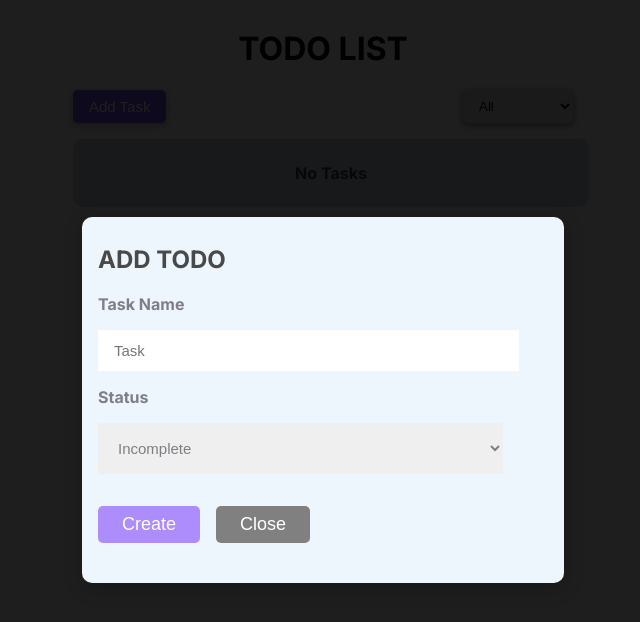
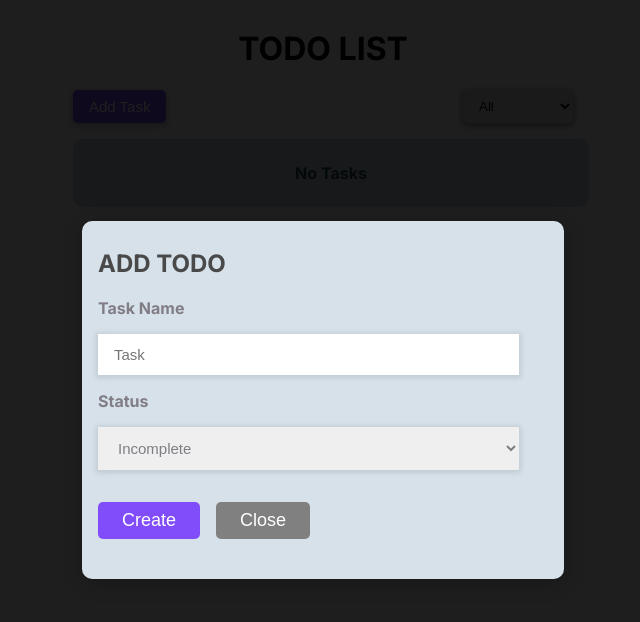
Before and after one commit to wx-it/reactjs-to-do-app, a React (Create React App) app: page / in a window 1280 px wide. Both pictures are taken after a click on the button "Add Task". Shown: the top 622 px of the page, without its empty margins (317-957 px from the left). Built offline with nearby package versions, Linux system fonts and the light colour scheme.

Commit message:
fixed exit animtion

```diff
--- a/src/App.js
+++ b/src/App.js
@@ -1,5 +1,5 @@
 import { useState } from "react";
-import { motion } from "framer-motion";
+import { AnimatePresence, motion } from "framer-motion";
 import Modal from "./components/modal/Modal";
 import Tasks from "./components/tasks/Tasks";
 import CreateTask from "./components/createTask/CreateTask";
@@ -34,9 +34,6 @@ function checkBtn(id) {
 const [showTask, setShowTask] = useState(true)
 
 function removeTask(id){
-  setTimeout(()=>{
-    setShowTask(false)
-  }, 4000)
   setTasks(tasks => tasks.filter(task => task.id !== id))
 }
 
@@ -47,8 +44,11 @@ return (
       </header>
 
       <main>
+        <AnimatePresence initial={false} mode="wait" >
         {modalOpen && <Modal tasks={tasks} createTask={createTask} modalOpen={modalOpen} handleClose={close} />}
+        </AnimatePresence>
         <CreateTask modalOpen={modalOpen} open={open} close={close} />
+
         <Tasks tasks={tasks} checkBtn={checkBtn} removeTask={removeTask} showTask={showTask} />
       </main>
     </div>
--- a/src/components/backdrop/Backdrop.jsx
+++ b/src/components/backdrop/Backdrop.jsx
@@ -9,7 +9,7 @@ const Backdrop = ({children, onClick}) => {
     className="backdrop"
     onClick={onClick}
     initial={{opacity: 0}}
-    animate={{opacity: 1}}
+    animate={{opacity: 1, zIndex: 1,}}
     exit={{opacity: 0}}
 
     >
--- a/src/components/modal/Modal.jsx
+++ b/src/components/modal/Modal.jsx
@@ -3,14 +3,7 @@ import Backdrop from "../backdrop/Backdrop"
 import { useState } from "react"
 import "./modal.css"
 
-const Modal = ({handleClose, createTask}) => {
-
-const dropIn={
-  hidden:{ y:"-100vh", opacity: 0 },
-  visible:{y:"0", opacity: 1, transition:{ duration: 0.1, type: "spring", damping:20, stifness: 500 } },
-  exit:{y:"100vh", opacity:0}
-}
-
+const Modal = ({handleClose, createTask, modalOpen}) => {
 
 const [text, setText] = useState('')
 const [select, setSelect] = useState('')
@@ -31,11 +24,11 @@ const onSubmit= (e)=>{
     <Backdrop onClick={handleClose} >
 
         <motion.div
+        key="modal"
         onClick={(e)=> e.stopPropagation()}
-        variants={dropIn}
-        initial="hidden"
-        animate="visible"
-        exit="exit"
+        initial={{ y: 300, opacity: 0 }}
+        animate={{ y: 0, opacity: 1, zIndex: 2, transition:{ duration: 0.1, type: "spring", damping:20, stifness: 500 } }}
+        exit={{ y: -300, opacity: 0 }}
         >
 
         <div className="add-task">
@@ -61,7 +54,7 @@ const onSubmit= (e)=>{
 
             <div className="create-task-btn">
              <button type="submit">Create</button>
-             <button onClick={handleClose} >Close</button>
+             <button type="button" onClick={handleClose} >Close</button>
             </div>
           </form>
         </div>
--- a/src/components/modal/modal.css
+++ b/src/components/modal/modal.css
@@ -4,7 +4,7 @@
     width: 450px;
     border-radius: 10px;
     padding: 0.5rem 1rem;
-    background-color: rgb(237, 246, 253);
+    background-color: rgb(214, 225, 233);
     box-shadow: 1px 5px 20px rgba(0, 0, 0, 0.2);
   }
 
@@ -23,15 +23,21 @@
     padding: 0.75rem 0rem 0.75rem 1rem;
     font-size: 15px;
     color: rgb(129, 125, 133);
+    box-shadow: 0px 1px 5px 2px rgba(0, 0, 0, 0.1);
 
   }
 
   .add-task form select{
-    width: 90%;
-    padding: 1rem 0 1rem 1rem;
+    width: 93.5%;
+    padding: 0.75rem 0 0.75rem 1rem;
     border: none;
     font-size: 15px;
     color: rgb(129, 125, 133);
+    box-shadow: 0px 1px 5px 2px rgba(0, 0, 0, 0.1);
+  }
+
+  .add-task form input:focus, .add-task form select:focus{
+    outline: none;
   }
 
   .create-task-btn{
@@ -45,7 +51,7 @@
 
   .create-task-btn button{
     border: none;
-    background-color: rgb(173, 140, 252);
+    background-color: rgb(129, 77, 250);
     color: white;
     padding: 0.5rem 1.5rem;
     border-radius: 5px;
--- a/src/components/tasks/Task.jsx
+++ b/src/components/tasks/Task.jsx
@@ -9,19 +9,14 @@ import './tasks.css'
 
 const Task = ({checkBtn, removeTask, task, showTask}) => {
 
-  const itemVariants= {
-    hidden:{opacity: 0},
-    visible:{opacity: 1, transition: {duration: 1}}
-  }
-
 const underline = {
   textDecoration : task.check ? 'line-through' : "none"
 }
 
     const checkboxAnimationRef = useSpringRef();
     const checkboxAnimationStyle = useSpring({
-      backgroundColor: task.check ? "#808" : "#fff",
-      borderColor: task.check ? "#808" : "#ddd",
+      backgroundColor: task.check ? "rgb(129, 77, 250)" : "#fff",
+      borderColor: task.check ? "rgb(129, 77, 250)" : "#ddd",
       config: config.gentle,
       ref: checkboxAnimationRef
     });
@@ -43,8 +38,12 @@ const underline = {
     );
 
   return (
-    <AnimatePresence>
-        <motion.div variants={itemVariants} initial="hidden" animate="visible" exit="hidden" className="task" key={nanoid()}>
+        <motion.div
+          className="task"
+          initial={{ x: -300, opacity: 0 }}
+          animate={{ x: 0, opacity: 1, zIndex: 2, transition:{ duration: 0.1, type: "spring", damping:20, stifness: 500 } }}
+          exit={{ x: 300, opacity: 0 }}
+          >
             <div>
               <label>
                 <input type="checkbox" onChange={()=> checkBtn(task.id)} />
@@ -75,8 +74,7 @@ const underline = {
               <button onClick={()=> removeTask(task.id)}> <MdDelete/> </button>
               <button> <MdCreate/> </button>
             </div>
-     </motion.div>
-    </AnimatePresence>
+       </motion.div>
   )
 }
 
--- a/src/components/tasks/Tasks.jsx
+++ b/src/components/tasks/Tasks.jsx
@@ -10,9 +10,11 @@ const Tasks = ({tasks, checkBtn, removeTask, showTask}) => {
 
   return (
     <div className="all-tasks">
+      <AnimatePresence initial={false} mode='wait'>
           {tasks.length > 0 ? tasks.map(task=> (
             <Task key={task.id} task={task} checkBtn={checkBtn} removeTask={removeTask} showTask={showTask} />
-          )) : <p>No Tasks</p>}
+            )) : <p>No Tasks</p>}
+      </AnimatePresence>
     </div>
   )
 }
--- a/src/components/tasks/tasks.css
+++ b/src/components/tasks/tasks.css
@@ -60,7 +60,7 @@
     height: 20px;
     width: 20px;
     border-radius: 3px;
-    background: #fff;
+    background-color: rgb(129, 77, 250);
     border: 2px #ddd solid;
     margin-right: 4px;
   }
```
